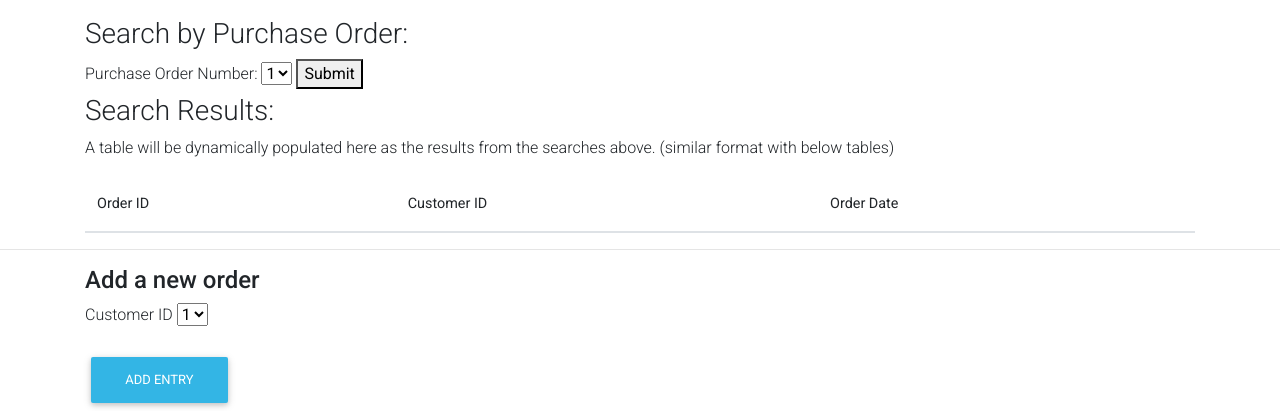
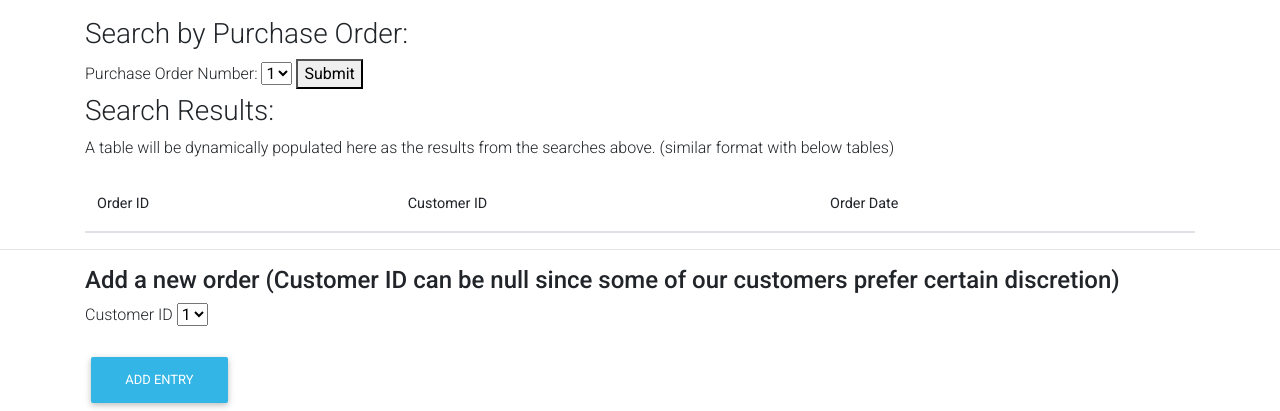
Before and after one commit to longmach/DiagonAlley, a Flask app: page /purchaseOrder in a window 1280 px wide. Shown: the part 409-820 px from the top of the page. Run offline with Flask 2, Linux system fonts and the light colour scheme; data comes from the database, SQL or seed files in the repository; data that the repository does not hold is empty; some libraries are stand-ins or nearby versions.

Commit message:
Update purchaseOrder.html

```diff
--- a/templates/purchaseOrder.html
+++ b/templates/purchaseOrder.html
@@ -100,7 +100,7 @@
     <div class="justify-content-center mt-3">
         <fieldset>
             <form method="POST" id="order" class="insertPurchaseOrder">
-                <div class="container"><h4><strong>Add a new order</strong></h4></div>
+                <div class="container"><h4><strong>Add a new order (Customer ID can be null since some of our customers prefer certain discretion)</strong></h4></div>
                 <div class="container newOrder">
                     <div class="form-group">
 
```
